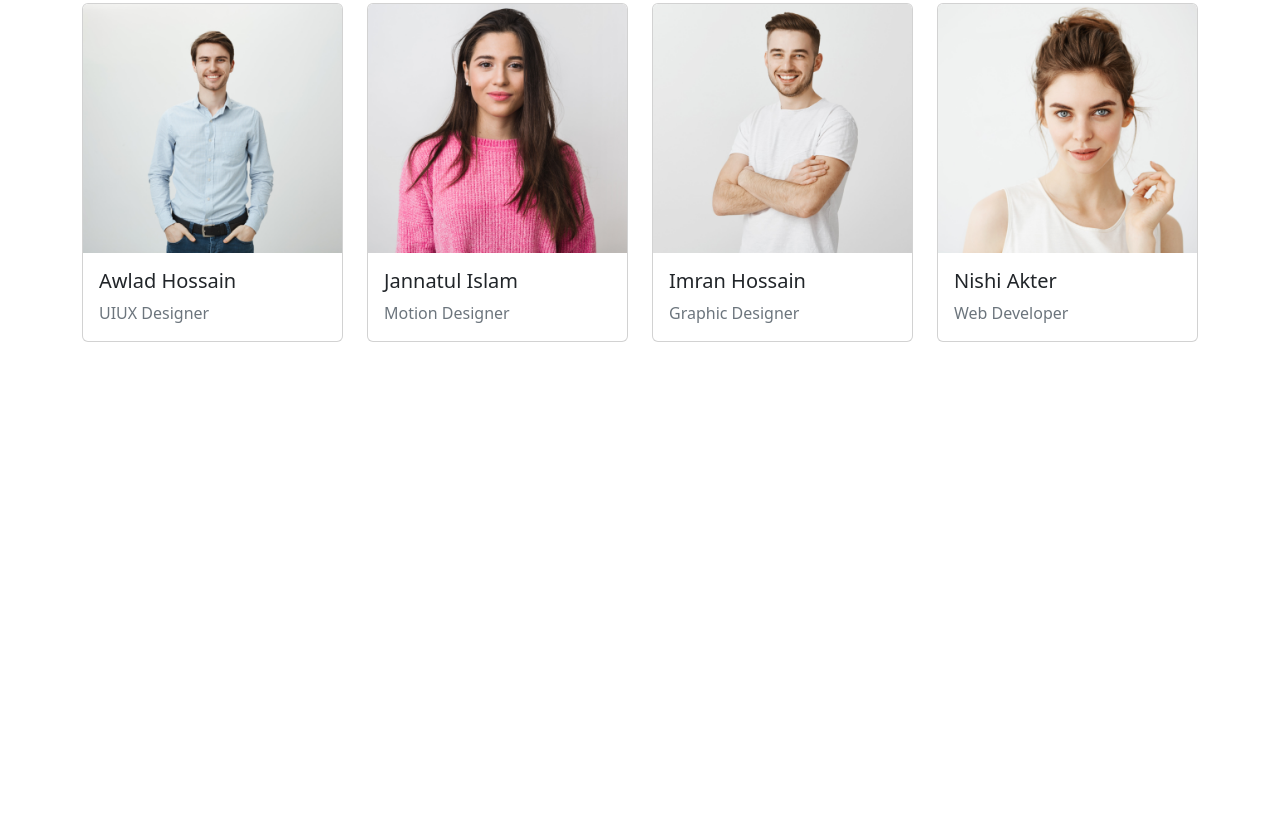
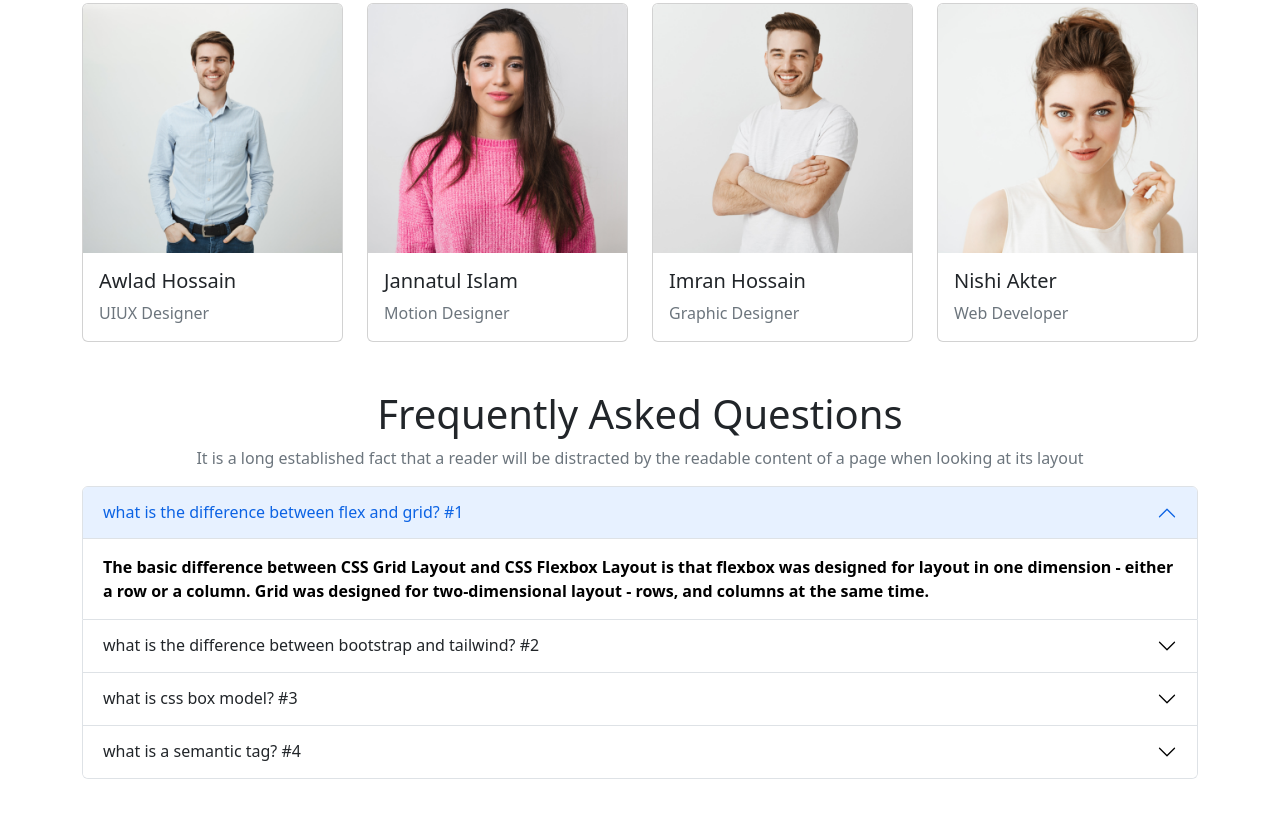
Before and after one commit to sajneen-siddiqua/edTech-website, a plain HTML site: page index.html in a window 1280 px wide. Shown: the part 3012-3829 px from the top of the page. Before the commit the page ends 3402 px from the top, so only its background shows below. Drawn offline with nearby package versions, Linux system fonts and the light colour scheme.

Commit message:
added acordian

```diff
--- a/index.html
+++ b/index.html
@@ -309,6 +309,65 @@
         </div>
       </section>
       <!-- card section end -->
+      <!-- Qus section start -->
+      <section class="container my-5">
+        <div class="text-center">
+          <h1>Frequently Asked Questions</h1>
+          <p class="text-muted">It is a long established fact that a reader will be distracted by the readable
+            content of a page when looking at its layout</p>
+        </div>
+        <div class="accordion" id="accordionExample">
+          <div class="accordion-item">
+            <h2 class="accordion-header" id="headingOne">
+              <button class="accordion-button" type="button" data-bs-toggle="collapse" data-bs-target="#collapseOne" aria-expanded="true" aria-controls="collapseOne">
+                what is the difference between flex and grid? #1
+              </button>
+            </h2>
+            <div id="collapseOne" class="accordion-collapse collapse show" aria-labelledby="headingOne" data-bs-parent="#accordionExample">
+              <div class="accordion-body">
+                <strong>The basic difference between CSS Grid Layout and CSS Flexbox Layout is that flexbox was designed for layout in one dimension - either a row or a column. Grid was designed for two-dimensional layout - rows, and columns at the same time.</strong>
+              </div>
+            </div>
+          </div>
+          <div class="accordion-item">
+            <h2 class="accordion-header" id="headingTwo">
+              <button class="accordion-button collapsed" type="button" data-bs-toggle="collapse" data-bs-target="#collapseTwo" aria-expanded="false" aria-controls="collapseTwo">
+                what is the difference between bootstrap and tailwind? #2
+              </button>
+            </h2>
+            <div id="collapseTwo" class="accordion-collapse collapse" aria-labelledby="headingTwo" data-bs-parent="#accordionExample">
+              <div class="accordion-body">
+                <strong>Bootstrap comes with a set of pre-styled responsive, mobile-first components that possess a definite UI kit. Tailwind CSS uses a set of utility classes to create a neat UI with more flexibility and uniqueness. Sites created using Bootstrap follow the generic pattern that makes them look identical.</strong>
+              </div>
+            </div>
+          </div>
+          <div class="accordion-item">
+            <h2 class="accordion-header" id="headingThree">
+              <button class="accordion-button collapsed" type="button" data-bs-toggle="collapse" data-bs-target="#collapseThree" aria-expanded="false" aria-controls="collapseThree">
+                what is css box model? #3
+              </button>
+            </h2>
+            <div id="collapseThree" class="accordion-collapse collapse" aria-labelledby="headingThree" data-bs-parent="#accordionExample">
+              <div class="accordion-body">
+                <strong>The CSS box model is essentially a box that wraps around every HTML element. It consists of: margins, borders, padding, and the actual content.</strong>
+              </div>
+            </div>
+          </div>
+          <div class="accordion-item">
+            <h2 class="accordion-header" id="headingThree">
+              <button class="accordion-button collapsed" type="button" data-bs-toggle="collapse" data-bs-target="#collapseThree" aria-expanded="false" aria-controls="collapseThree">
+                what is a semantic tag? #4
+              </button>
+            </h2>
+            <div id="collapseThree" class="accordion-collapse collapse" aria-labelledby="headingThree" data-bs-parent="#accordionExample">
+              <div class="accordion-body">
+                <strong>The HTML semantics refers to the tags that provide meaning to an HTML page rather than just presentation. It makes HTML more comprehensible by better defining the different sections and layout of web pages.</strong>
+              </div>
+            </div>
+          </div>
+        </div>
+      </section>
+      <!-- Qus section end -->
     </main>
     <script src="https://cdn.jsdelivr.net/npm/bootstrap@5.2.0/dist/js/bootstrap.bundle.min.js"></script>
 </body>
```
